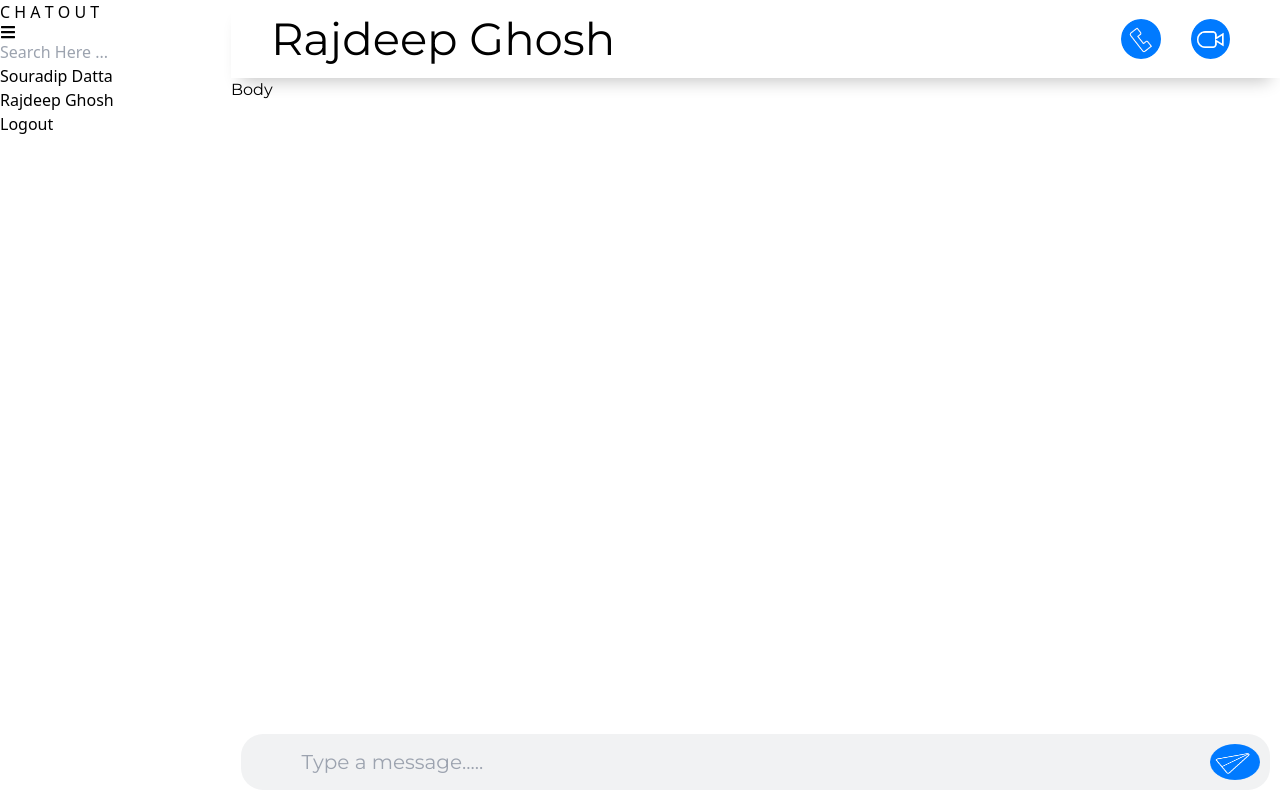
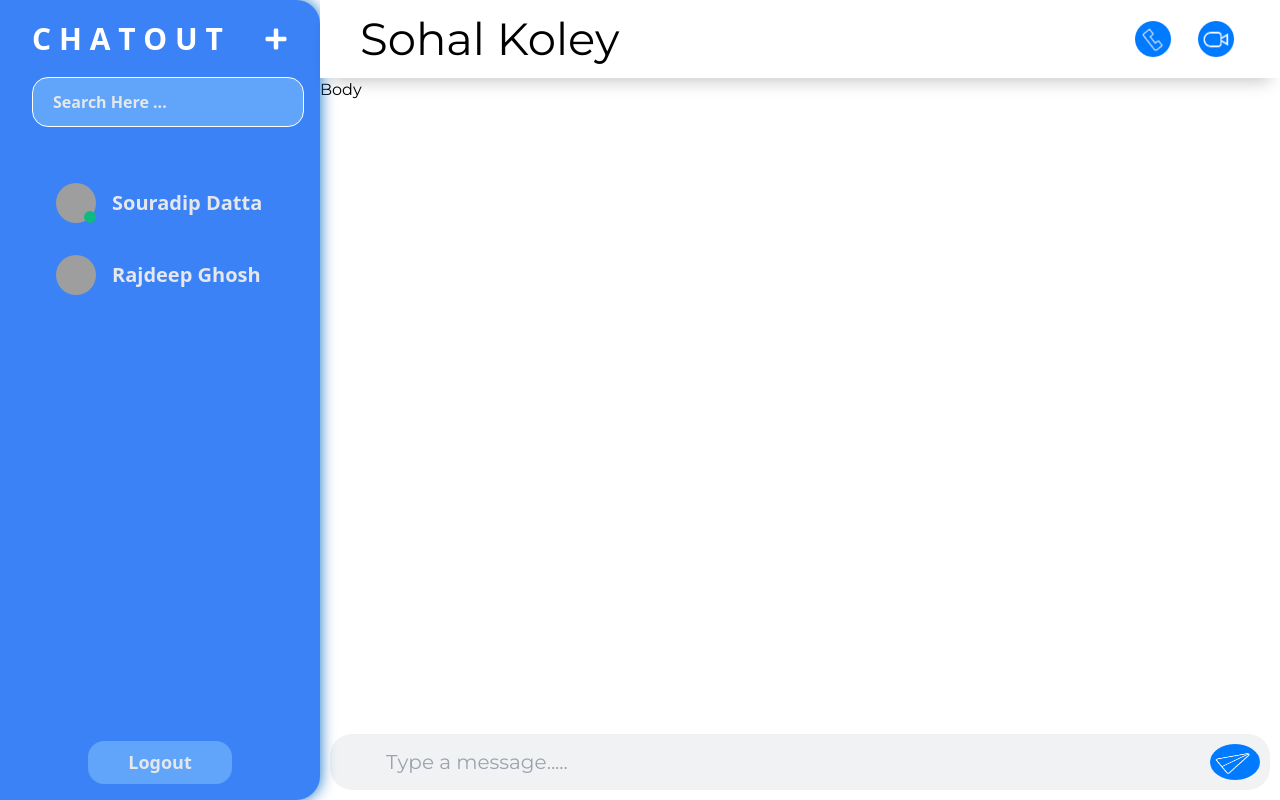
Before and after one commit to rajdeep0309/My-ChatApp, a React (Vite) app in the folder frontend/: page / in a window 1280 px wide. Built offline with nearby package versions, Linux system fonts and the light colour scheme; grey boxes are pictures that could not be loaded; a web font is replaced by a local one.

Commit message:
Profile updated

```diff
--- a/frontend/src/components/ChatArea.css
+++ b/frontend/src/components/ChatArea.css
@@ -7,6 +7,7 @@
 	font-optical-sizing: auto;
 	font-weight: 400;
 	font-style: normal;
+	margin-left: 25%;
 }
 
 .chat-area-header {
--- a/frontend/src/components/ChatArea.jsx
+++ b/frontend/src/components/ChatArea.jsx
@@ -7,7 +7,7 @@ function ChatArea() {
 	return (
 		<div className='chat-area'>
 			<div className='chat-area-header'>
-				<div className='chat-area-header-text'>Rajdeep Ghosh</div>
+				<div className='chat-area-header-text'>Sohal Koley</div>
 				<div className='chat-area-header-buttons'>
 					<img
 						src={CallBtn}
--- a/frontend/src/components/list/left_sidebar/Contact.jsx
+++ b/frontend/src/components/list/left_sidebar/Contact.jsx
@@ -1,21 +1,25 @@
-import React from 'react'
-
 function Contact() {
     const contactInfo = [
         {
-        name: "Souradip Datta",
-        active: false,
-        socket_id: 1,
+            name: "Souradip Datta",
+            active: true,
+            socket_id: 1,
+            profile_picture: "https://images.pexels.com/photos/20155725/pexels-photo-20155725/free-photo-of-young-woman-in-a-cosplay-of-an-anime-character.png?auto=compress&cs=tinysrgb&w=600",
+            location:"Kolkata, India",
+            contact_no: "7980004130",
+            email:"souradipdatta2002@gmail.com"
         },
         {
             name: "Rajdeep Ghosh",
             active: false,
             socket_id: 2,
+            profile_picture: "https://images.pexels.com/photos/416160/pexels-photo-416160.jpeg?auto=compress&cs=tinysrgb&w=600",
+            location: "Kolkata, India",
+            contact_no:"9330806599",
+            email:"rajdeep3.9ghosh@gmail.com"
         },
     ];
-    const jsonContactInfo = JSON.stringify(contactInfo);
-
-    return jsonContactInfo;
+    return contactInfo;
 }
 
-export default Contact
+export default Contact;
--- a/frontend/src/components/list/left_sidebar/Login.jsx
+++ b/frontend/src/components/list/left_sidebar/Login.jsx
@@ -1,11 +1,12 @@
 import React from "react";
+import './list.css';
 
 function Login() {
-    return(
-        <button
-        className="w-full md:w-auto bg-blue-400 text-gray-100 rounded-2xl py-2 px-10 mt-auto mb-4 md:mb-0 md:ml-auto md:mr-auto outline-none font-bold text-lg"
-        >Logout</button>
-    )
+    return (
+        <button className="logout-button">
+            Logout
+        </button>
+    );
 }
 
-export default Login
+export default Login;
--- a/frontend/src/components/list/left_sidebar/MenuBar.jsx
+++ b/frontend/src/components/list/left_sidebar/MenuBar.jsx
@@ -1,15 +1,13 @@
-import React, { useState } from "react";
-import { FaBars } from "react-icons/fa";
-// import { FaPlus } from "react-icons/fa";
+import React from "react";
+import { FaPlus } from "react-icons/fa";
+import './list.css';
 
-function MenuBar ({closeSidebar}){
+function MenuBar() {
     return (
-        <div className="flex items-center justify-between w-full">
-            <h1 className="text-white text-3xl font-bold mr-auto ml-4">C H A T O U T</h1>
-            {/* <FaPlus  className="text-white text-2xl ml-auto cursor-pointer"/> */}
-            <FaBars
-               className="text-white text-2xl mr-4 ml-auto cursor-pointer"
-               onClick={closeSidebar}
+        <div className="menu-bar">
+            <h1 className="menu-bar-title">C H A T O U T</h1>
+            <FaPlus
+                className="menu-bar-icon"
             />
         </div>
     );
--- a/frontend/src/components/list/left_sidebar/SearchBar.jsx
+++ b/frontend/src/components/list/left_sidebar/SearchBar.jsx
@@ -1,17 +1,16 @@
 import React from "react";
+import './list.css';
 
 function SearchBar() {
     return(
-        <div className="mt-4">
-        <input
-            type="text"
-            placeholder="Search Here ..."
-            className=" ml-5 w-full md:w-64 bg-blue-400 border rounded-2xl px-5 py-2 outline-none text-gray-100 placeholder-gray-100 font-bold"
-
-        />
-     </div>
-    )
-
+        <div className="search-bar">
+            <input
+                type="text"
+                placeholder="Search Here ..."
+                className="search-input"
+            />
+        </div>
+    );
 }
 
-export default SearchBar
+export default SearchBar;
--- a/frontend/src/components/list/left_sidebar/SideBar.jsx
+++ b/frontend/src/components/list/left_sidebar/SideBar.jsx
@@ -1,30 +1,55 @@
-import React from "react";
+import React, {useState} from "react";
 import SearchBar from "./SearchBar";
 import Login from "./Login";
 import MenuBar from "./MenuBar";
 import Contact from "./Contact";
+import Profile from "../right_sidebar/Profile"
 
+function SideBar() {
+    const contactInfo = Contact();
+    const [selectedContact, setSelectedContact] = useState(null);
 
-function SideBar({closeSidebar}) {
-    const jsonContactInfo = Contact();
+    const handleContactClick = (contact) => {
+        setSelectedContact(contact);
+    };
 
-    const contactInfo = JSON.parse(jsonContactInfo);
+    const closeProfile = () => {
+        setSelectedContact(null);
+    };
+
     return (
         <>
-        <div className= " bg-blue-500 h-full w-1/4 flex flex-col justify-start items-start p-4 rounded-tr-3xl rounded-br-3xl">
-            <MenuBar closeSidebar={closeSidebar}/>
-            <SearchBar />
-            <div className="mt-10">
-                {contactInfo.map(contact => (
-                <h1
-                 className="text-gray-100 text-xl font-bold mt-4 ml-10"
-                 key={contact.id}>{contact.name}</h1>
-                ))}
+            <div className="sidebar-container">
+                <MenuBar />
+                <SearchBar />
+                <div className="contacts-container">
+                    {contactInfo.map((contact) => (
+                        <div
+                            key={contact.socket_id}
+                            className="contact-item"
+                            onClick={() => handleContactClick(contact)}
+                        >
+                            <div className="contact-image-container">
+                                <img
+                                    src={contact.profile_picture}
+                                    alt={`${contact.name}'s profile`}
+                                    className="contact-image"
+                                />
+                                {contact.active && (
+                                    <span className="contact-active-indicator"></span>
+                                )}
+                            </div>
+                            <span className="contact-name">{contact.name}</span>
+                        </div>
+                    ))}
+                </div>
+                <Login />
             </div>
-            <Login />
-        </div>
-    </>
-    )
+            {selectedContact && (
+                <Profile contact={selectedContact} closeProfile={closeProfile} />
+            )}
+        </>
+    );
 }
 
-export default SideBar
+export default SideBar;
--- /dev/null
+++ b/frontend/src/components/list/left_sidebar/list.css
@@ -0,0 +1,137 @@
+.sidebar-container {
+    position: fixed;
+    top: 0;
+    left: 0;
+    background-color: #3b82f6;
+    height: 100%;
+    width: 25%;
+    display: flex;
+    flex-direction: column;
+    justify-content: flex-start;
+    align-items: flex-start;
+    padding: 1rem;
+    border-top-right-radius: 1.5rem;
+    border-bottom-right-radius: 1.5rem;
+    box-shadow: 0px 0px 15px rgba(6, 107, 195, 0.948);
+}
+
+
+.contacts-container {
+    margin-top: 2.5rem;
+    width: 100%;
+    display: flex;
+    flex-direction: column;
+    gap: 1rem;
+}
+
+.contact-item {
+    display: flex;
+    align-items: center;
+    color: #e5e7eb;
+    font-size: 1.25rem;
+    font-weight: bold;
+    margin-top: 1rem;
+    margin-left: 2.5rem;
+    cursor: pointer;
+    position: relative;
+}
+
+.contact-image-container {
+    position: relative;
+}
+
+.contact-image {
+    width: 2.5rem;
+    height: 2.5rem;
+    border-radius: 9999px;
+}
+
+.contact-active-indicator {
+    position: absolute;
+    bottom: 0;
+    right: 0;
+    width: 0.75rem;
+    height: 0.75rem;
+    background-color: #10b981;
+    border-radius: 9999px;
+}
+
+.contact-name {
+    margin-left: 1rem;
+}
+
+.logout-button {
+    width: 50%;
+    background-color: #60a5fa;
+    color: #e5e7eb;
+    border-radius: 1rem;
+    padding-top: 0.5rem;
+    padding-bottom: 0.5rem;
+    padding-left: 2.5rem;
+    padding-right: 2.5rem;
+    margin-top: auto;
+    margin-bottom: 1rem;
+    @media (min-width: 768px) {
+        margin-bottom: 0;
+        margin-left: auto;
+        margin-right: auto;
+    }
+    outline: none;
+    font-weight: bold;
+    font-size: 1.125rem;
+}
+
+.menu-bar {
+    display: flex;
+    align-items: center;
+    justify-content: space-between;
+    width: 100%;
+}
+
+.menu-bar-title {
+    color: #ffffff;
+    font-size: 1.875rem;
+    font-weight: bold;
+    margin-right: auto;
+    margin-left: 1rem;
+}
+
+.menu-bar-icon {
+    color: #ffffff;
+    font-size: 1.5rem;
+    margin-right: 1rem;
+    margin-left: auto;
+    cursor: pointer;
+}
+
+.search-bar {
+    margin-top: 1rem;
+    margin-left: 1rem;
+}
+
+.search-input {
+    width: 100%;
+    max-width: 20rem;
+    background-color: #60a5fa;
+    border: 1px solid #ffffff;
+    border-radius: 1rem;
+    padding: 0.75rem 1.25rem;
+    outline: none;
+    color: white;
+    font-weight: bold;
+}
+
+.search-input::placeholder {
+    color: #e5e7eb;
+    font-weight: bold;
+}
+
+
+@media (max-width: 700px) {
+    .contact-name{
+        display: none;
+    }
+    .logout-button{
+        width: auto;
+    }
+}
--- /dev/null
+++ b/frontend/src/components/list/right_sidebar/Profile.jsx
@@ -0,0 +1,32 @@
+import React from 'react';
+import { IoIosClose } from "react-icons/io";
+import './profile.css';
+
+function Profile({ contact, closeProfile }) {
+    return (
+        <div className={`profile-container ${contact ? 'visible' : ''}`}>
+            <button className="close-button" onClick={closeProfile}>
+                <IoIosClose size={40} />
+            </button>
+            <div className="profile-content">
+                <div className="profile-picture-container">
+                    <img
+                        src={contact.profile_picture}
+                        alt={`${contact.name}'s profile`}
+                        className="profile-picture"
+                        onError={(e) => { e.target.onerror = null; e.target.src="https://via.placeholder.com/150"; }}
+                    />
+                </div>
+                <h1 className="profile-name">{contact.name}</h1>
+                <p className="profile-status">{contact.active ? "Online" : "Offline"}</p>
+            </div>
+            <div className="profile-details">
+                <h1 className="profile-detail-item">{contact.location}</h1>
+                <h1 className="profile-detail-item">{contact.contact_no}</h1>
+                <h1 className="profile-detail-item">{contact.email}</h1>
+            </div>
+        </div>
+    );
+}
+
+export default Profile;
--- /dev/null
+++ b/frontend/src/components/list/right_sidebar/profile.css
@@ -0,0 +1,95 @@
+.profile-container {
+    position: fixed;
+    top: 0;
+    right: 0;
+    background-color: #ffffff;
+    height: 100%;
+    width: 100%;
+    max-width: 25%;
+    display: flex;
+    flex-direction: column;
+    justify-content: flex-start;
+    align-items: flex-start;
+    padding: 1rem;
+    border-top-left-radius: 1.5rem;
+    border-bottom-left-radius: 1.5rem;
+    box-shadow: 0px 0px 15px rgba(0, 0, 0, 0.2);
+    z-index: 100;
+    visibility: hidden;
+}
+
+.profile-container.visible {
+    visibility: visible;
+}
+
+.close-button {
+    color: #9ca3af;
+    font-weight: bold;
+    align-self: flex-end;
+    background: none;
+    border: none;
+    cursor: pointer;
+}
+
+.profile-content {
+    display: flex;
+    flex-direction: column;
+    justify-content: center;
+    align-items: center;
+    width: 100%;
+    height: 50%;
+}
+
+.profile-picture-container {
+    width: 300px;
+    height: 300px;
+    border-radius: 50%;
+    overflow: hidden;
+    margin-bottom: 1rem;
+}
+
+.profile-picture {
+    width: 100%;
+    height: 100%;
+    object-fit: cover;
+    object-position: center;
+}
+
+.profile-name {
+    color: #4b5563;
+    font-size: 1.5rem;
+    font-weight: bold;
+    text-align: center;
+}
+
+.profile-status {
+    color: #6b7280;
+    margin-top: 0.5rem;
+}
+
+.profile-details {
+    margin-top: 2.5rem;
+    margin-left: 1.25rem;
+}
+
+.profile-detail-item {
+    color: #4b5563;
+    font-size: 1.25rem;
+    font-weight: bold;
+    margin-top: 0.75rem;
+}
+
+@media (max-width: 768px) {
+    .profile-picture-container {
+        width: 125px;
+        height: 125px;
+    }
+
+    .profile-name {
+        font-size: 1.25rem;
+    }
+
+    .profile-detail-item {
+        font-size: 1rem;
+    }
+}
```
Also changed, not shown: frontend/src/components/list/left_sidebar/Navbar.jsx (deleted, +0 -33 lines).
